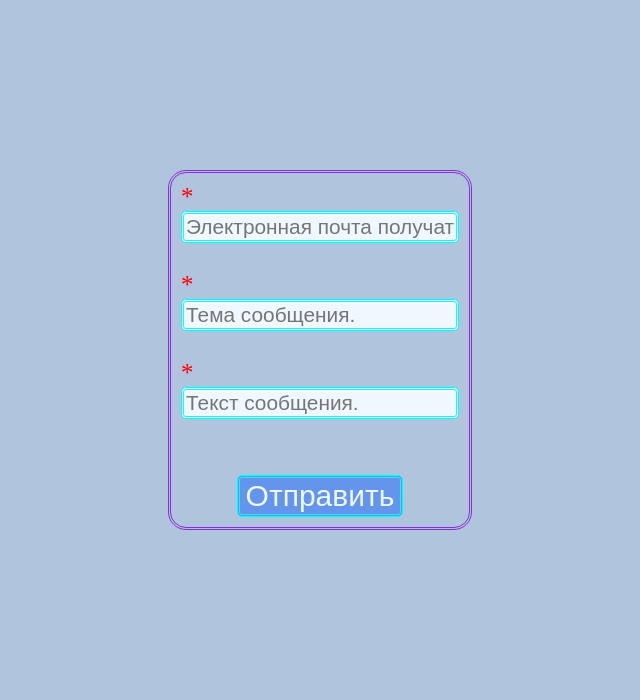
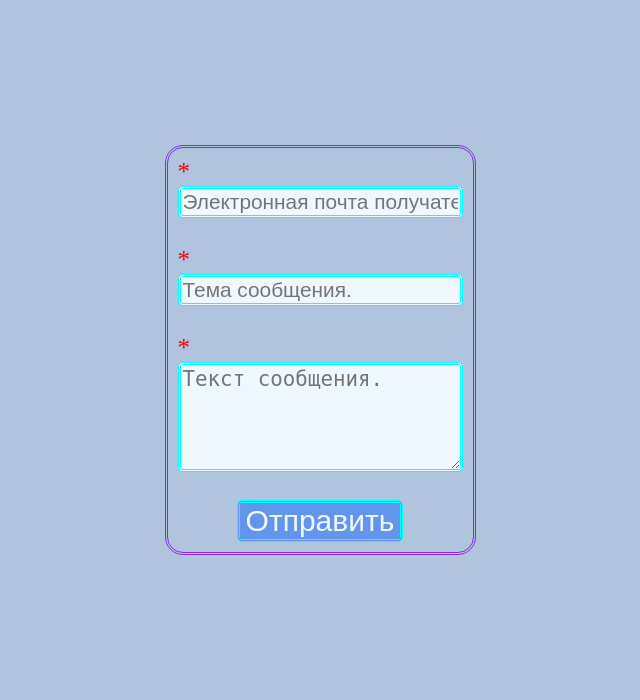
Before and after one commit to Elektron0110/WebPython, a Python web app: template Site/templates/Mwriter.html in a window 1280 px wide. Shown: the part 100-800 px from the top of the page, without its empty margins (320-960 px from the left). Run offline with Jinja, Linux system fonts and the light colour scheme; the template is opened without the code that fills it, so the values that code supplies are empty.

Commit message:
Улучшение оправки писем.

```diff
--- a/Site/templates/Mwriter.html
+++ b/Site/templates/Mwriter.html
@@ -33,9 +33,8 @@
 				<input value="{{top}}" required type="text" name="topic" class="in" placeholder="Тема сообщения.">
 				<br>
 				<span class="required" title="Обязательное заполнение.">*</span>
-				<input required type="text" name="text" class="in" placeholder="Текст сообщения.">
-				<br>
-				<input name="thing" value="new letter" style="display: none">
+				<textarea required type="text" name="text" class="in" placeholder="Текст сообщения."
+					style="height: 100px;"></textarea>
 				<br>
 			</div>
 			<center>
```
